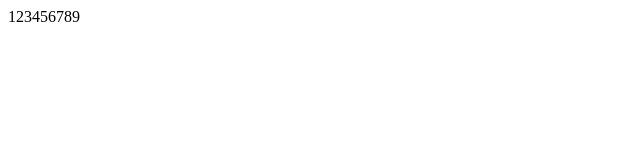
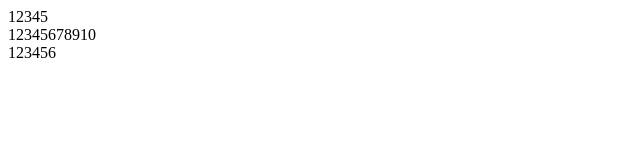
Before and after one commit to Ivkox/Funciones, a plain HTML site: page contar.html in a window 1280 px wide. Shown: the whole page, without its empty margins (0-640 px from the left). Drawn offline with Linux system fonts and the light colour scheme.

Commit message:
jijijijij

```diff
--- a/contar.html
+++ b/contar.html
@@ -7,15 +7,18 @@
 </head>
 <body>
     <script>
-          function contar(){
+          function contar(maximo){
             let i = 1
 
-            for(;i<10; i++){
+            for(;i<=maximo; i++){
                 document.write(i);
             }
+            document.write('<br>')
         }
 
-        contar()
+        contar(5)
+        contar(10)
+        contar(6)
     </script>
 </body>
 </html>
```
